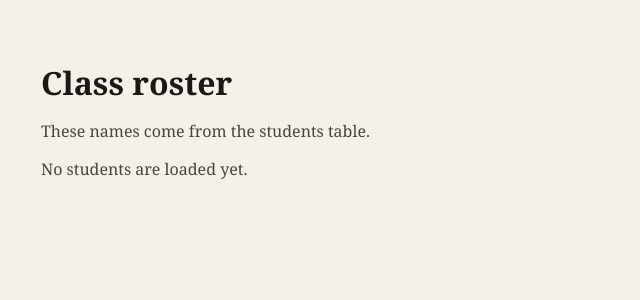
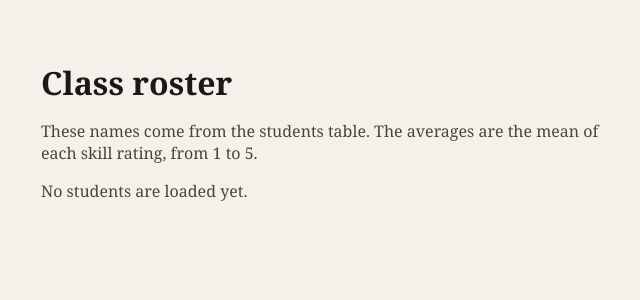
Before and after one commit to jiayixu-bug-magnet/database-replica, a Flask app: template templates/index.html in a window 1280 px wide. Shown: the top 300 px of the page, without its empty margins (311-951 px from the left). Run offline with Flask 3, Linux system fonts and the light colour scheme; the template is opened without the code that fills it, so the values that code supplies are empty; some libraries are stand-ins or nearby versions.

Commit message:
skill averages
Co-authored-by: jx3323 <jx3323@nyu.edu>

```diff
--- a/app.py
+++ b/app.py
@@ -1,7 +1,7 @@
-"""Show student names from the class database.
+"""Show student names and skill averages from the class database.
 
-The browser asks for /. This file asks Postgres for the names, then fills
-in templates/index.html and sends that page back.
+The browser asks for /. This file asks Postgres for the names and the four
+skill averages, then fills in templates/index.html and sends that page back.
 """
 
 import os
@@ -35,20 +35,38 @@ def database_url():
     raise RuntimeError("DATABASE_URL is not set in .env")
 
 
-def student_names():
+SKILLS = (
+    ("Programming", "skill_programming"),
+    ("Data and statistics", "skill_data_stats"),
+    ("Frontend design", "skill_frontend_design"),
+    ("Business pitch", "skill_business_pitch"),
+)
+
+
+def roster():
+    averages_sql = ", ".join(
+        f"ROUND(AVG({column})::numeric, 2)" for _, column in SKILLS
+    )
     with psycopg2.connect(database_url()) as conn:
         with conn.cursor() as cursor:
             cursor.execute("SELECT name FROM students ORDER BY name")
-            return [row[0] for row in cursor.fetchall()]
+            names = [row[0] for row in cursor.fetchall()]
+            cursor.execute(f"SELECT {averages_sql} FROM students")
+            row = cursor.fetchone()
+    averages = [
+        {"label": label, "value": value}
+        for (label, _), value in zip(SKILLS, row)
+    ]
+    return names, averages
 
 
 @app.get("/")
 def index():
     try:
-        names = student_names()
+        names, averages = roster()
     except Exception:
-        return render_template("index.html", names=[], error=True), 500
-    return render_template("index.html", names=names, error=False)
+        return render_template("index.html", names=[], averages=[], error=True), 500
+    return render_template("index.html", names=names, averages=averages, error=False)
 
 
 if __name__ == "__main__":
--- a/templates/index.html
+++ b/templates/index.html
@@ -35,6 +35,28 @@
       padding: 0.4rem 0.8rem;
       cursor: pointer;
     }
+    .averages {
+      display: grid;
+      grid-template-columns: 1fr 1fr;
+      gap: 0.75rem;
+      margin: 1.25rem 0 1.5rem;
+      padding: 0;
+      list-style: none;
+    }
+    .averages li {
+      margin: 0;
+      padding: 0.75rem 0.9rem;
+      background: #fff;
+      border: 1px solid #ddd4c4;
+    }
+    .averages span {
+      display: block;
+      font-size: 0.9rem;
+      color: #4a453c;
+    }
+    .averages strong {
+      font-size: 1.5rem;
+    }
     .error {
       padding: 0.75rem 1rem;
       background: #f8e4e0;
@@ -45,10 +67,18 @@
 <body>
   <main>
     <h1>Class roster</h1>
-    <p>These names come from the students table.</p>
+    <p>These names come from the students table. The averages are the mean of each skill rating, from 1 to 5.</p>
     {% if error %}
       <p class="error">The database did not answer. Check that Postgres is running and DATABASE_URL is set.</p>
     {% elif names %}
+      <ul class="averages">
+        {% for average in averages %}
+          <li>
+            <span>{{ average.label }}</span>
+            <strong>{{ average.value }}</strong>
+          </li>
+        {% endfor %}
+      </ul>
       <button type="button" id="shuffle">Shuffle</button>
       <ol id="names">
         {% for name in names %}
```
